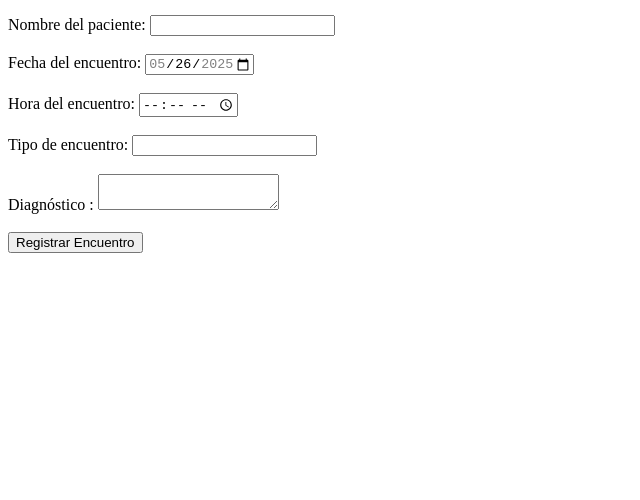
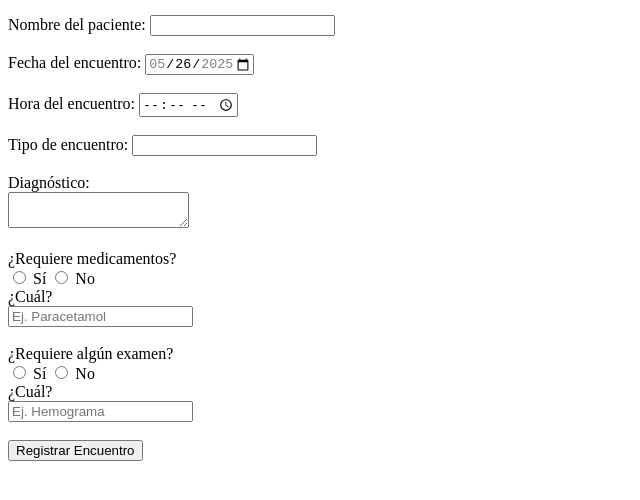
Before and after one commit to Anamorenoch/Encounter, a plain HTML site: page index.html in a window 1280 px wide. Shown: the part 104-604 px from the top of the page, without its empty margins (0-640 px from the left). Drawn offline with Linux system fonts and the light colour scheme.

Commit message:
Update index.html

```diff
--- a/index.html
+++ b/index.html
@@ -23,9 +23,27 @@
         <label for="encounterType">Tipo de encuentro:</label>
         <input type="text" id="encounterType" name="encounterType" required><br><br>
 
-        <!-- Campo adicional para diagnóstico que NO se enviará -->
-        <label for="diagnosis">Diagnóstico :</label>
+        <!-- CAMPO DIAGNÓSTICO -->
+        <label for="diagnosis">Diagnóstico:</label><br>
         <textarea id="diagnosis" name="diagnosis" ></textarea><br><br>
+
+        <!-- MEDICAMENTOS -->
+        <label>¿Requiere medicamentos?</label><br>
+        <input type="radio" id="medYes" name="medRequired" value="Sí">
+        <label for="medYes">Sí</label>
+        <input type="radio" id="medNo" name="medRequired" value="No">
+        <label for="medNo">No</label><br>
+        <label for="medDetail">¿Cuál?</label><br>
+        <input type="text" id="medDetail" name="medDetail" placeholder="Ej. Paracetamol"><br><br>
+
+        <!-- EXÁMENES -->
+        <label>¿Requiere algún examen?</label><br>
+        <input type="radio" id="examYes" name="examRequired" value="Sí">
+        <label for="examYes">Sí</label>
+        <input type="radio" id="examNo" name="examRequired" value="No">
+        <label for="examNo">No</label><br>
+        <label for="examDetail">¿Cuál?</label><br>
+        <input type="text" id="examDetail" name="examDetail" placeholder="Ej. Hemograma"><br><br>
 
         <button type="submit">Registrar Encuentro</button>
     </form>
@@ -42,3 +60,7 @@
     <script src="app.js"></script>
 </body>
 </html>
+
+    <script src="app.js"></script>
+</body>
+</html>
```
